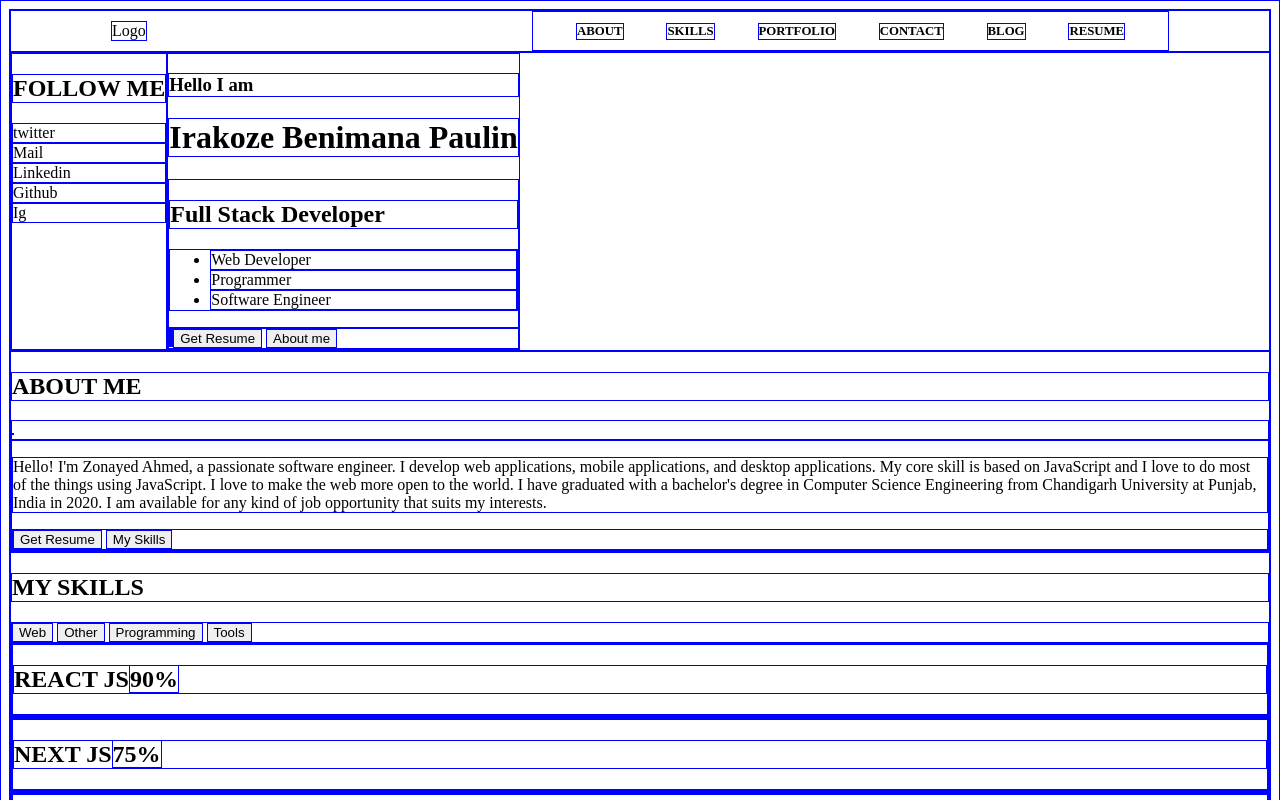
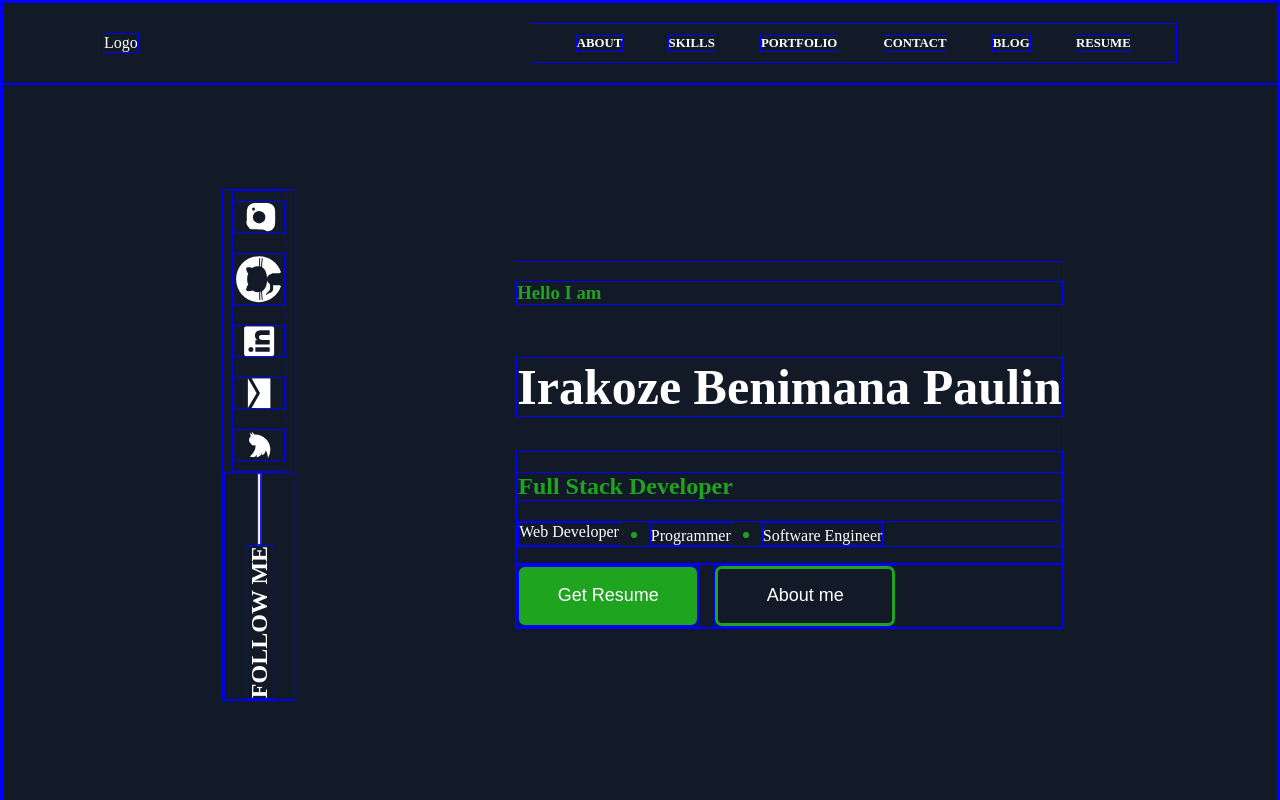
Before and after one commit to vegetason/Portfolio, a plain HTML site: page index.html in a window 1280 px wide. Shown: the top 800 px of the page. Drawn offline with Linux system fonts and the light colour scheme; files that its build step writes are made by us from their sources.

Commit message:
Add styling to the navabar and the home page

```diff
--- a/index.html
+++ b/index.html
@@ -4,8 +4,9 @@
     <meta charset="UTF-8">
     <meta name="viewport" content="width= , initial-scale=1.0">
     <title>Document</title>
-    <link rel="stylesheet" href="./styles.css/nav.css">
-    <link rel="stylesheet" href="./styles.css/home.css">
+    <link rel="stylesheet" href="./styles/nav.css">
+    <link rel="stylesheet" href="./styles/home.css">
+    <link rel="stylesheet" href="./styles/about.css">
 </head>
 <body>
     <nav>
@@ -21,14 +22,26 @@
     </nav>
     <div id="home">
         <div>
+            <div>
                 <h2>
                     FOLLOW ME
                 </h2>
-            <div>twitter</div>
-            <div>Mail</div>
-            <div>Linkedin</div>
-            <div>Github</div>
-            <div>Ig</div>
+                <div></div>
+            </div>
+            <div class="social-icons">
+                    <svg xmlns="http://www.w3.org/2000/svg" fill="white"width="30px" viewBox="0 0 24 24"><path d="M22.46 6c-.77.35-1.6.58-2.46.69a4.3 4.3 0 0 0 1.88-2.38 8.55 8.55 0 0 1-2.72 1.04 4.3 4.3 0 0 0-7.31 3.92A12.16 12.16 0 0 1 3 4.63a4.3 4.3 0 0 0 1.33 5.74 4.24 4.24 0 0 1-1.95-.54v.05a4.3 4.3 0 0 0 3.45 4.2 4.3 4.3 0 0 1-1.94.07 4.3 4.3 0 0 0 4 3 8.64 8.64 0 0 1-5.34 1.84 8.85 8.85 0 0 1-1.02-.06A12.14 12.14 0 0 0 8.29 21c7.92 0 12.24-6.56 12.24-12.24 0-.19 0-.38-.01-.57a8.76 8.76 0 0 0 2.14-2.23z"/></svg>
+
+                    <svg xmlns="http://www.w3.org/2000/svg" fill="white" width="30px" viewBox="0 0 24 24"><path d="M12 12.713l11.985-6.713v12H.015v-12L12 12.713zM12 10L.015 3h23.97L12 10zm-12 11v-12l12 6.857L24 9v12H0z"/></svg>
+
+                    <svg xmlns="http://www.w3.org/2000/svg" fill="white" width="30px" viewBox="0 0 24 24"><path d="M20.447 20.452H16.9V14.94c0-1.316-.027-3.011-1.834-3.011-1.835 0-2.117 1.433-2.117 2.914v5.609H9.342V9h3.449v1.561h.049c.482-.912 1.663-1.873 3.424-1.873 3.665 0 4.342 2.412 4.342 5.548v6.216zM5.337 7.433c-1.108 0-2.004-.897-2.004-2.004S4.229 3.426 5.337 3.426c1.107 0 2.004.897 2.004 2.004S6.444 7.433 5.337 7.433zM7.182 20.452H3.496V9h3.686v11.452zM22.225 0H1.771C.792 0 0 .773 0 1.729v20.542C0 23.228.792 24 1.771 24h20.454C23.205 24 24 23.228 24 22.271V1.729C24 .773 23.205 0 22.225 0z"/></svg>
+
+                    <svg xmlns="http://www.w3.org/2000/svg" x="0px" y="0px" width="50" fill="white" viewBox="0 0 50 50">
+                        <path d="M17.791,46.836C18.502,46.53,19,45.823,19,45v-5.4c0-0.197,0.016-0.402,0.041-0.61C19.027,38.994,19.014,38.997,19,39 c0,0-3,0-3.6,0c-1.5,0-2.8-0.6-3.4-1.8c-0.7-1.3-1-3.5-2.8-4.7C8.9,32.3,9.1,32,9.7,32c0.6,0.1,1.9,0.9,2.7,2c0.9,1.1,1.8,2,3.4,2 c2.487,0,3.82-0.125,4.622-0.555C21.356,34.056,22.649,33,24,33v-0.025c-5.668-0.182-9.289-2.066-10.975-4.975 c-3.665,0.042-6.856,0.405-8.677,0.707c-0.058-0.327-0.108-0.656-0.151-0.987c1.797-0.296,4.843-0.647,8.345-0.714 c-0.112-0.276-0.209-0.559-0.291-0.849c-3.511-0.178-6.541-0.039-8.187,0.097c-0.02-0.332-0.047-0.663-0.051-0.999 c1.649-0.135,4.597-0.27,8.018-0.111c-0.079-0.5-0.13-1.011-0.13-1.543c0-1.7,0.6-3.5,1.7-5c-0.5-1.7-1.2-5.3,0.2-6.6 c2.7,0,4.6,1.3,5.5,2.1C21,13.4,22.9,13,25,13s4,0.4,5.6,1.1c0.9-0.8,2.8-2.1,5.5-2.1c1.5,1.4,0.7,5,0.2,6.6c1.1,1.5,1.7,3.2,1.6,5 c0,0.484-0.045,0.951-0.11,1.409c3.499-0.172,6.527-0.034,8.204,0.102c-0.002,0.337-0.033,0.666-0.051,0.999 c-1.671-0.138-4.775-0.28-8.359-0.089c-0.089,0.336-0.197,0.663-0.325,0.98c3.546,0.046,6.665,0.389,8.548,0.689 c-0.043,0.332-0.093,0.661-0.151,0.987c-1.912-0.306-5.171-0.664-8.879-0.682C35.112,30.873,31.557,32.75,26,32.969V33 c2.6,0,5,3.9,5,6.6V45c0,0.823,0.498,1.53,1.209,1.836C41.37,43.804,48,35.164,48,25C48,12.318,37.683,2,25,2S2,12.318,2,25 C2,35.164,8.63,43.804,17.791,46.836z"></path>
+                    </svg>
+
+                    <svg xmlns="http://www.w3.org/2000/svg" fill="white" width="30px" fill=""viewBox="0 0 24 24"><path d="M12 2.163c3.204 0 3.584.012 4.85.07 1.17.057 1.957.248 2.689.53a5.373 5.373 0 0 1 1.94 1.267 5.373 5.373 0 0 1 1.267 1.94c.282.732.473 1.52.53 2.689.058 1.266.07 1.646.07 4.85s-.012 3.584-.07 4.85c-.057 1.17-.248 1.957-.53 2.689a5.373 5.373 0 0 1-1.267 1.94 5.373 5.373 0 0 1-1.94 1.267c-.732.282-1.52.473-2.689.53-1.266.058-1.646.07-4.85.07s-3.584-.012-4.85-.07c-1.17-.057-1.957-.248-2.689-.53a5.373 5.373 0 0 1-1.94-1.267 5.373 5.373 0 0 1-1.267-1.94c-.282-.732-.473-1.52-.53-2.689C2.175 15.747 2.163 15.367 2.163 12s.012-3.584.07-4.85c.057-1.17.248-1.957.53-2.689A5.373 5.373 0 0 1 4.03 3.52a5.373 5.373 0 0 1 1.94-1.267c.732-.282 1.52-.473 2.689-.53C8.416 2.175 8.796 2.163 12 2.163zm0 4.837a5 5 0 1 0 0 10 5 5 0 0 0 0-10zm6.5-.67a1.2 1.2 0 1 0 0 2.4 1.2 1.2 0 1 0 0-2.4z"/></svg>
+
+            </div>
         </div>
         <div>
             <h3>Hello I am</h3>
@@ -42,16 +55,21 @@
                 </ul>
             </div>
             <div>
-                <a href=""></a>
-                <a href=""></a>
+                <a href="">
                     <button>Get Resume</button>
+                </a>
+                <a href="">
                     <button>About me</button>
+                </a>
             </div>
         </div>
     </div>
+    <div id="about">
         <div>
             <h2>ABOUT ME</h2>
-        <div><img src="" alt=""></div>
+            <div></div>
+        </div>
+        <div><img src="https://zonayed.me/static/profile-bd1430b121f195d1f823a8e0b9bf2c46.jpg" alt="My picture"></div>
         <div>
             <p>
                 Hello! I'm Zonayed Ahmed, a passionate software engineer. I develop web applications, mobile applications, and desktop applications. My core skill is based on JavaScript and I love to do most of the things using JavaScript. I love to make the web more open to the world. I have graduated with a bachelor's degree in Computer Science Engineering from Chandigarh University at Punjab, India in 2020. I am available for any kind of job opportunity that suits my interests.
--- a/styles/about.css
+++ b/styles/about.css
@@ -0,0 +1,14 @@
+#about{
+    display: flex;
+    height: 90vh;
+}
+
+#about>:first-child{
+    display: flex;
+}
+
+/* #about>:first-child div{
+    width: 70px;
+    height: 2px;
+    background-color: white;
+} */
--- a/styles/home.css
+++ b/styles/home.css
@@ -1,3 +1,104 @@
+body{
+    background-color:  RGB(18, 26, 39);
+    color: white;
+    display: flex;
+    flex-direction: column;
+    box-sizing: border-box;
+    margin: 0;
+}
 #home{
     display: flex;
+    align-items: center;
+    height: 90vh;
+    justify-content: flex-start;
+    padding-left: 0;
 }
+
+button:hover{
+    cursor: pointer;
+}
+#home>:first-child{
+    display: flex;
+    transform: rotate(270deg);
+    width:auto;
+    align-items: center;
+    height: 10%;
+
+
+}
+
+.social-icons{
+    display: flex;
+    justify-content: space-around;
+    flex: 1;
+    gap: 20px;
+    padding-left: 10px;
+    padding-right: 10px;
+}
+
+#home>:first-child>:first-child{
+    display: flex;
+    align-items: center;
+}
+
+#home>:first-child>:first-child>div{
+    width: 70px;
+    height: 2px;
+    background-color: white;
+}
+
+#home>:nth-child(2){
+    display: flex;
+    flex-direction: column;
+    justify-content: baseline;
+}
+
+#home>:nth-child(2)>h3{
+    color: rgb(31, 164, 31);
+}
+
+#home>:nth-child(2) h2{
+    color: rgb(31, 164, 31);
+}
+#home h1{
+    font-size: 50px;
+}
+
+#home button{
+    width: 180px;
+    height: 60px;
+    background-color: rgb(31, 164, 31);
+    color: white;
+    border-radius: 7px;
+    font-size: 18px;
+}
+
+#home ul{
+    display: flex;
+    padding-left: 0;
+    gap: 30px;
+}
+
+#home ul>:first-child{
+    list-style-type: none;
+}
+
+#home ul>:first-child~li::marker{
+    color:rgb(31, 164, 31);
+    font-size: 20px;
+}
+
+#home a{
+    display: block;
+}
+
+#home>:nth-child(2)>:nth-child(4){
+    display: flex;
+    gap: 15px;
+}
+
+#home>:nth-child(2)>:nth-child(4)>:last-child button{
+    background-color: RGB(18, 26, 39);
+    border: 3px solid rgb(31, 164, 31);
+
+}
--- a/styles/nav.css
+++ b/styles/nav.css
@@ -8,6 +8,7 @@ nav{
     align-items: center;
     padding-left: 100px;
     padding-right: 100px;
+    height: 10vh;
 }
 
 nav>:nth-child(2){
--- /dev/null
+++ b/styles/reset.css
@@ -0,0 +1,47 @@
+/* http://meyerweb.com/eric/tools/css/reset/
+   v2.0 | 20110126
+   License: none (public domain)
+*/
+
+html, body, div, span, applet, object, iframe,
+h1, h2, h3, h4, h5, h6, p, blockquote, pre,
+a, abbr, acronym, address, big, cite, code,
+del, dfn, em, img, ins, kbd, q, s, samp,
+small, strike, strong, sub, sup, tt, var,
+b, u, i, center,
+dl, dt, dd, ol, ul, li,
+fieldset, form, label, legend,
+table, caption, tbody, tfoot, thead, tr, th, td,
+article, aside, canvas, details, embed,
+figure, figcaption, footer, header, hgroup,
+menu, nav, output, ruby, section, summary,
+time, mark, audio, video {
+	margin: 0;
+	padding: 0;
+	font-size: 100%;
+	font: inherit;
+	vertical-align: baseline;
+}
+/* HTML5 display-role reset for older browsers */
+article, aside, details, figcaption, figure,
+footer, header, hgroup, menu, nav, section {
+	display: block;
+}
+body {
+	line-height: 1;
+}
+ol, ul {
+	list-style: none;
+}
+blockquote, q {
+	quotes: none;
+}
+blockquote:before, blockquote:after,
+q:before, q:after {
+	content: '';
+	content: none;
+}
+table {
+	border-collapse: collapse;
+	border-spacing: 0;
+}
```
Also changed, not shown: svgs/github-142-svgrepo-com.svg (deleted), svgs/instagram-167-svgrepo-com.svg (deleted), svgs/linkedin-svgrepo-com.svg (deleted), svgs/mail-plus-svgrepo-com.svg (deleted), svgs/twitter-svgrepo-com.svg (deleted). Lines whose indentation alone changed are shown as unchanged.
